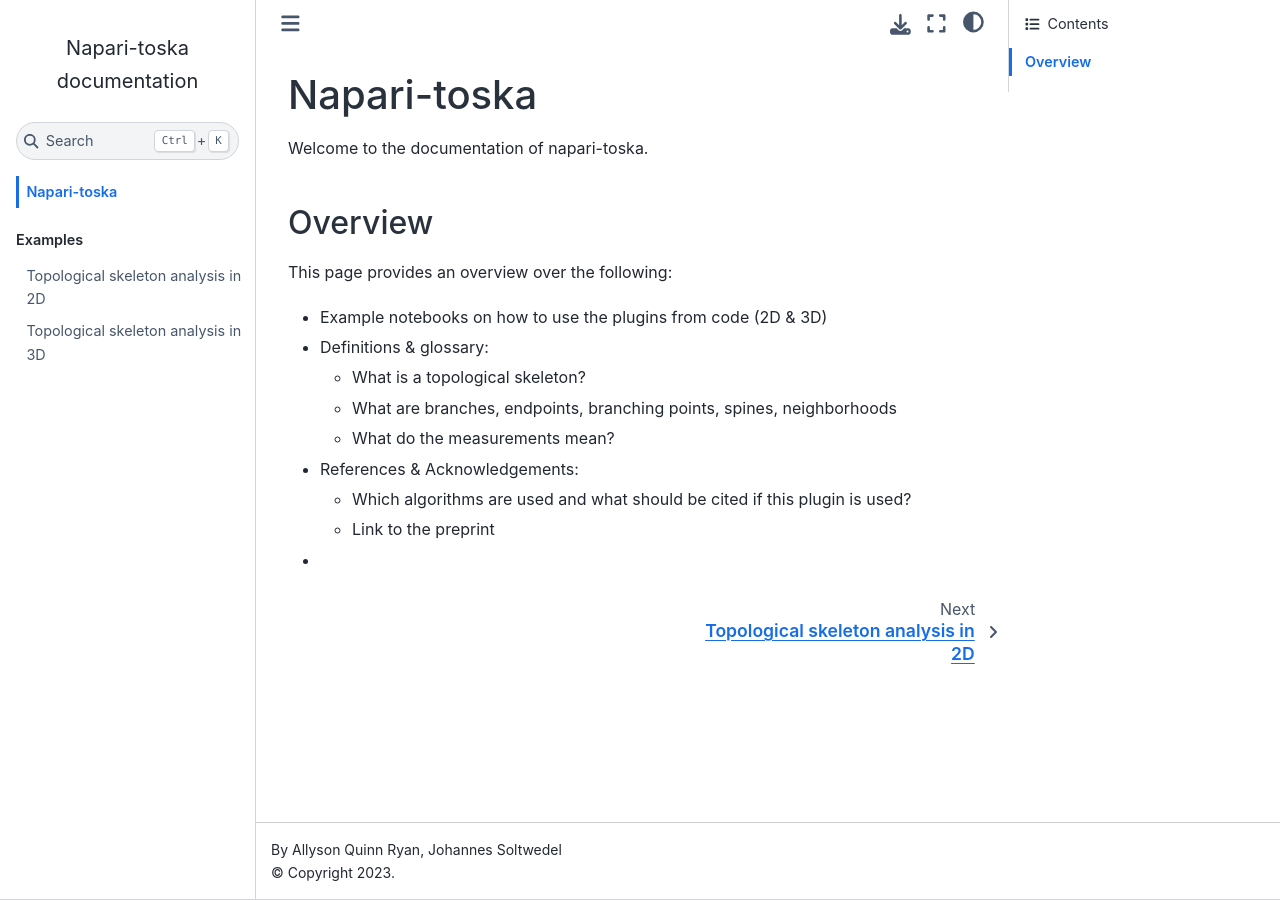
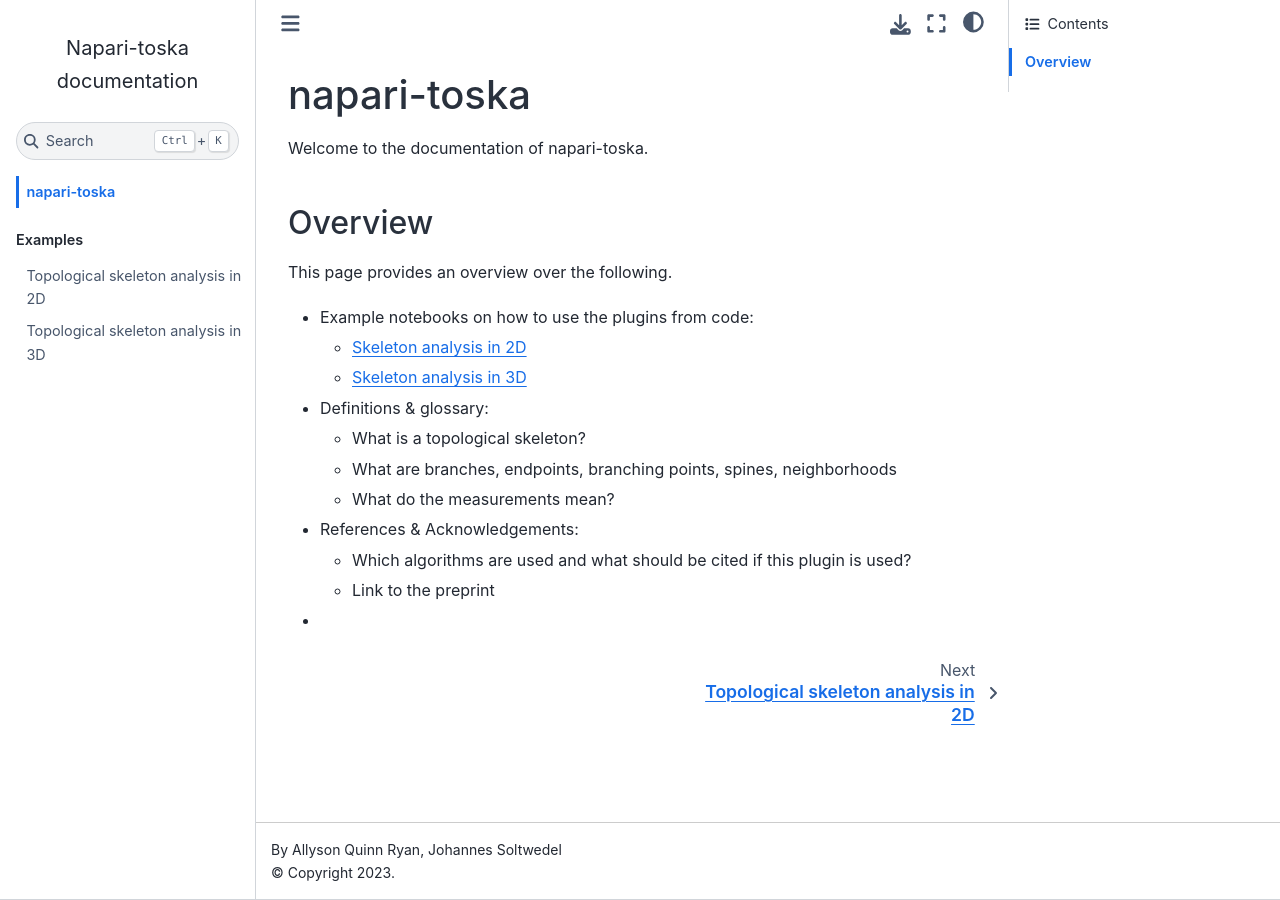
Before and after one commit to allysonryan/napari-toska, a Jupyter Book: the page built from docs/intro.md, in a window 1280 px wide. Built offline with Jupyter Book 1.0.4 settings and Sphinx 7.4.7 and the Sphinx Book theme 1.1.4, drawn with Linux system fonts in a browser that asks for light colours.

```diff
--- a/docs/intro.md
+++ b/docs/intro.md
@@ -1,12 +1,14 @@
-# Napari-toska
+# napari-toska
 
 Welcome to the documentation of napari-toska.
 
 ## Overview
 
-This page provides an overview over the following:
+This page provides an overview over the following.
 
-- Example notebooks on how to use the plugins from code (2D & 3D)
+- Example notebooks on how to use the plugins from code:
+  - [Skeleton analysis in 2D](examples:measurements_2d)
+  - [Skeleton analysis in 3D](examples:measurements_3d)
 - Definitions & glossary:
   - What is a topological skeleton?
   - What are branches, endpoints, branching points, spines, neighborhoods
```
Also changed, not shown: docs/examples/whole_skeleton_measurements_2d.ipynb, docs/examples/whole_skeleton_measurements_3d.ipynb.
